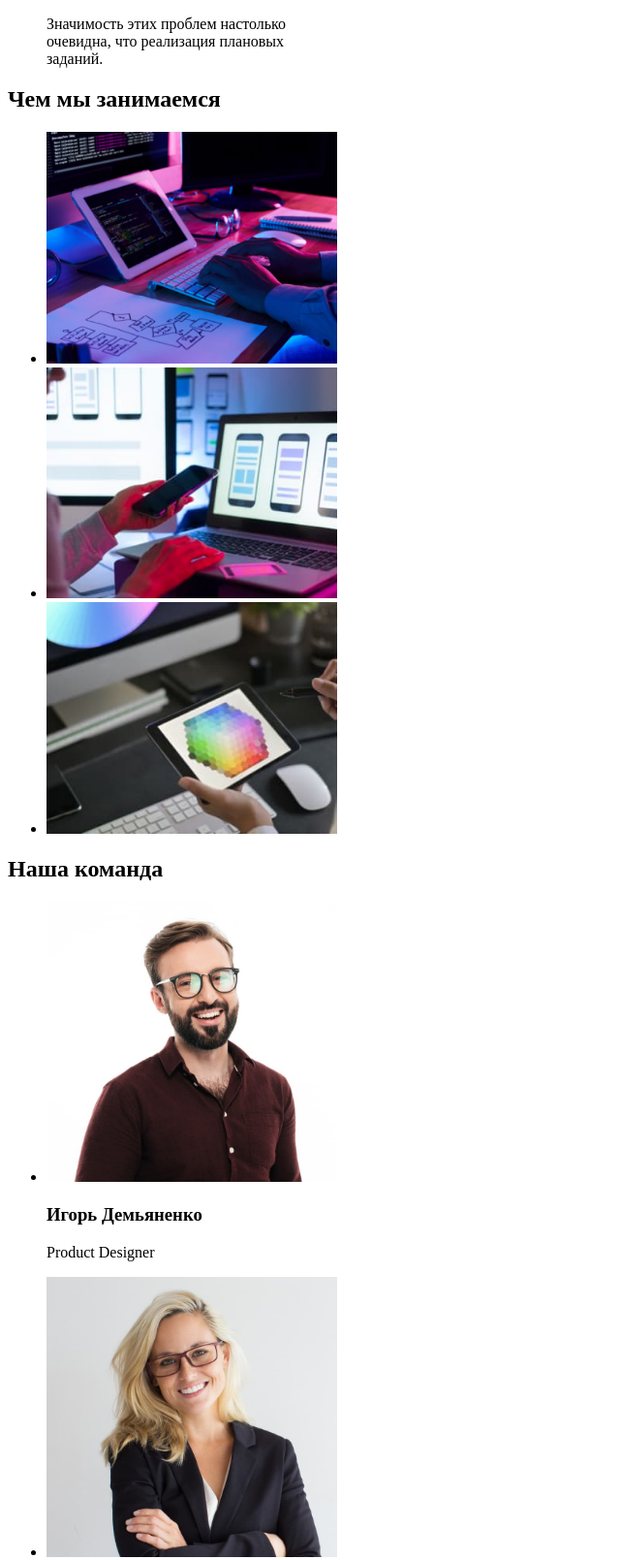
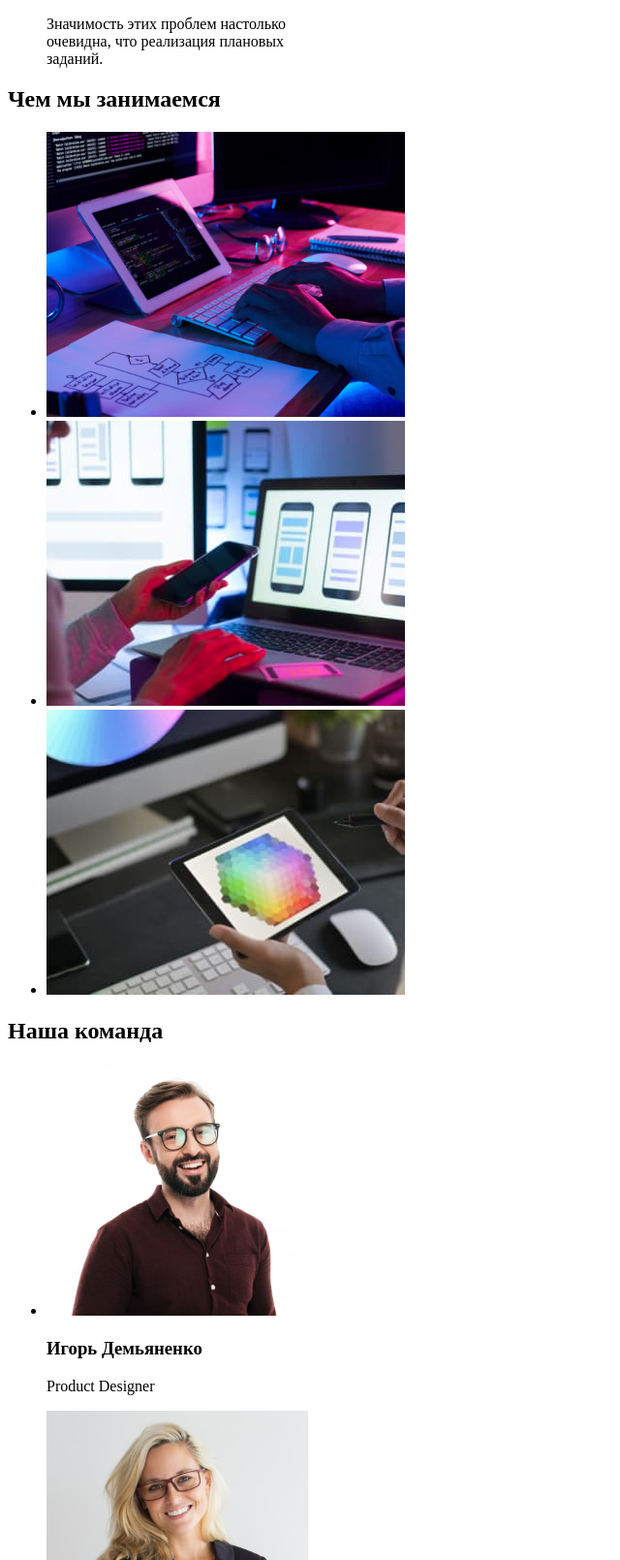
Before and after one commit to VladBasalyha/goit-markup-hw-01., a plain HTML site: page index.html in a window 1280 px wide. Shown: the part 602-2211 px from the top of the page at 97% size, without its empty margins (0-640 px from the left). Drawn offline with Linux system fonts and the light colour scheme.

Commit message:
new commit

```diff
--- a/index.html
+++ b/index.html
@@ -68,21 +68,21 @@
           <li>
             <img
               src="images/first-image.jpg"
-              width="300"
+              width="370"
               alt="Человек печатает на клавиатуре"
             />
           </li>
           <li>
             <img
               src="images/second-image.jpg"
-              width="300"
+              width="370"
               alt="Человек смотрит в телефон"
             />
           </li>
           <li>
             <img
               src="images/third-image.jpg"
-              width="300"
+              width="370"
               alt="Человек рисует на планшете"
             />
           </li>
@@ -92,14 +92,14 @@
         <h2>Наша команда</h2>
         <ul>
           <li>
-            <img src="images/igor-img.jpg" alt="Мужчина в очках" width="300" />
+            <img src="images/igor-img.jpg" alt="Мужчина в очках" width="270" />
             <h3>Игорь Демьяненко</h3>
             <p>Product Designer</p>
           </li>
           <li>
             <img
               src="images/olga-img.jpg"
-              width="300"
+              width="270"
               alt="Девушка в очках и костюме"
             />
             <h3>Ольга Репина</h3>
@@ -109,7 +109,7 @@
             <img
               src="images/nikolay-img.jpg"
               alt="Улыбающийся мужчина"
-              width="300"
+              width="270"
             />
             <h3>Николай Тарасов</h3>
             <p>Marketing</p>
@@ -118,7 +118,7 @@
             <img
               src="images/mikhail-img.jpg"
               alt="Мужчина в очках"
-              width="300"
+              width="270"
             />
             <h3>Михаил Ермаков</h3>
             <p>UI Designer</p>
```
